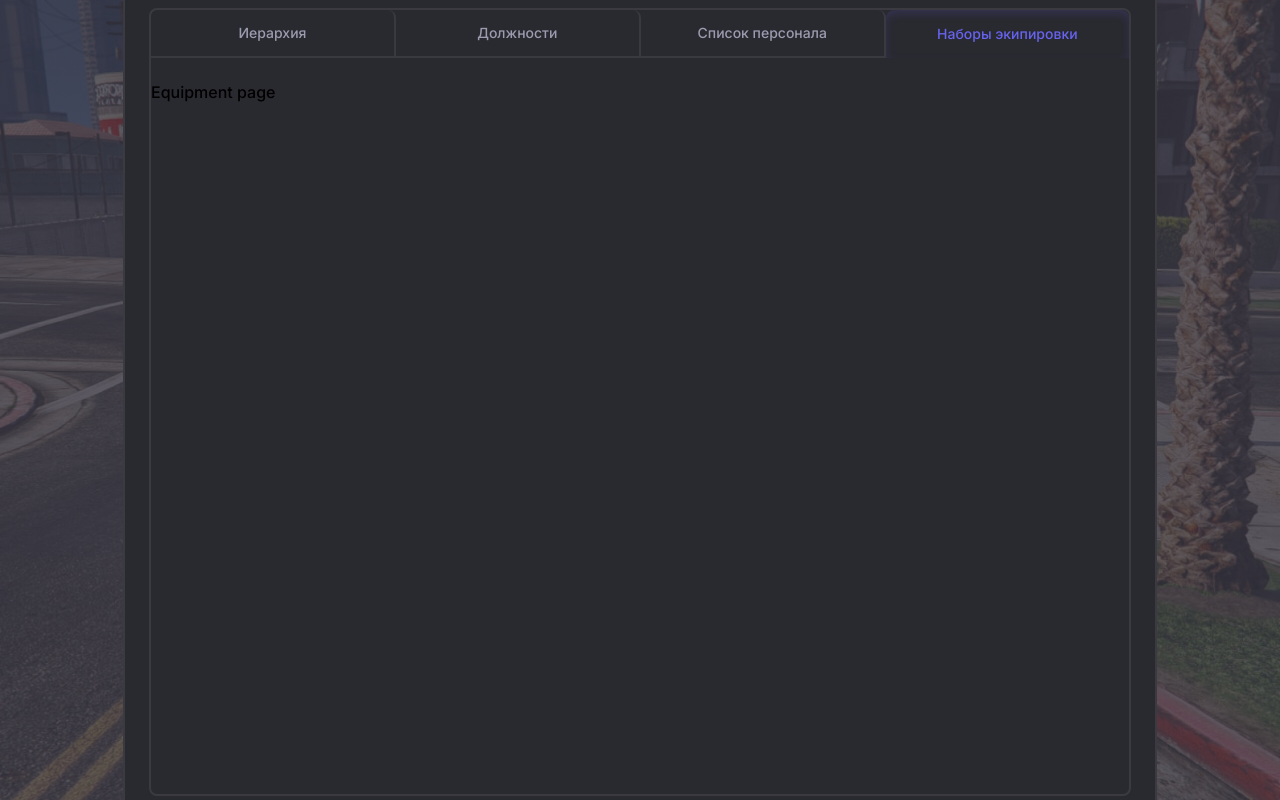
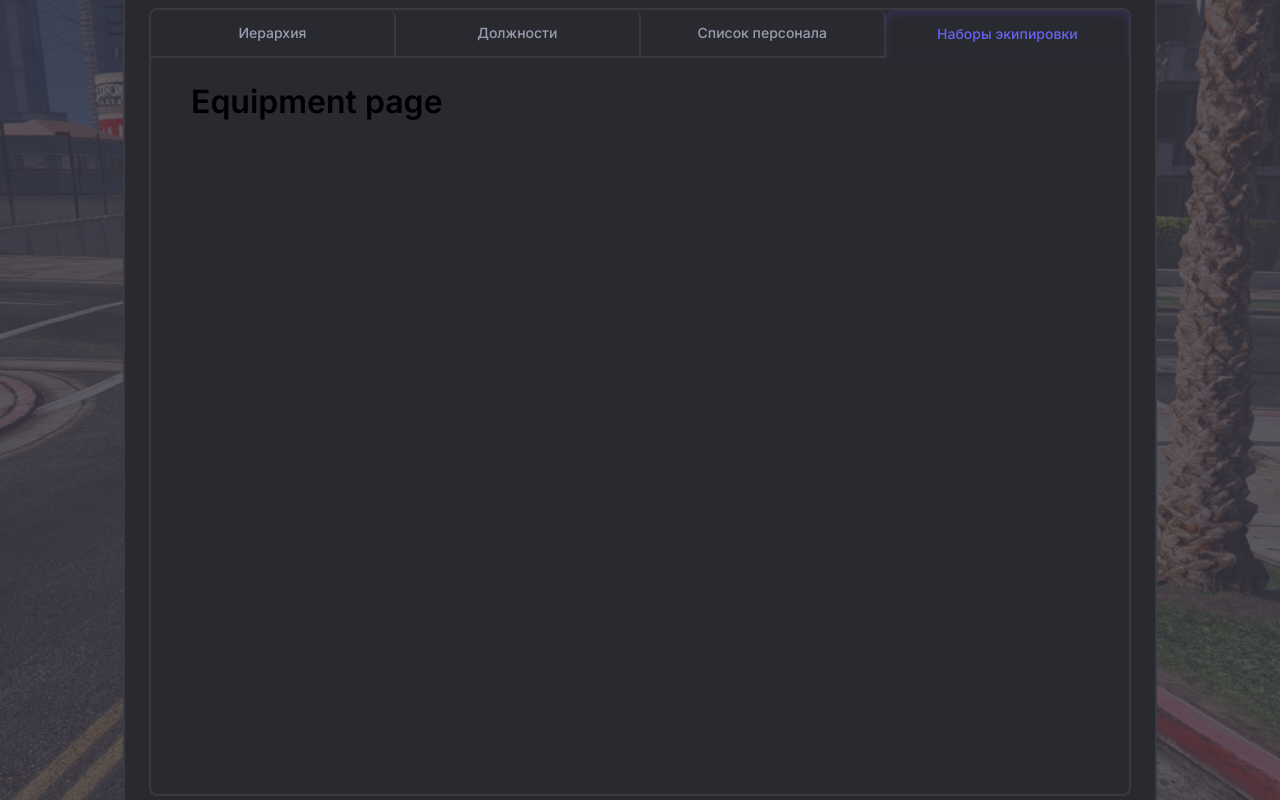
Before and after one commit to kotyamur/cogitize-next-app, a Next.js app: page /equipment in a window 1280 px wide. Built offline with nearby package versions, Linux system fonts and the light colour scheme.

Commit message:
add main

```diff
--- a/app/equipment/page.tsx
+++ b/app/equipment/page.tsx
@@ -1,3 +1,7 @@
 export default function Equipment() {
-  return <div>Equipment page</div>;
+    return (
+      <main>
+        <h1>Equipment page</h1>
+      </main>
+    );
 }
--- a/app/globals.scss
+++ b/app/globals.scss
@@ -75,3 +75,7 @@ p {
   border-radius: var(--border-radius);
   border: 2px solid var(--border-color);
 }
+
+main {
+  padding: 24px 40px 40px;
+}
--- a/app/hierarchy/page.tsx
+++ b/app/hierarchy/page.tsx
@@ -1,3 +1,7 @@
 export default function Hierarchy() {
-  return <div>Hierarchy page</div>;
+    return (
+      <main>
+        <h1>Hierarchy page</h1>
+      </main>
+    );
 }
--- a/app/staff/page.tsx
+++ b/app/staff/page.tsx
@@ -1,3 +1,7 @@
 export default function Staff() {
-  return <div>Staff page</div>;
+    return (
+      <main>
+        <h1>Staff page</h1>
+      </main>
+    );
 }
--- a/components/Navigation/Navigation.module.scss
+++ b/components/Navigation/Navigation.module.scss
@@ -1,7 +1,6 @@
 .navContainer {
   height: 48px;
   width: 100%;
-  margin-bottom: 24px;
 }
 
 .navList {
```
Also changed, not shown: app/page.tsx (+3 -5 lines).
